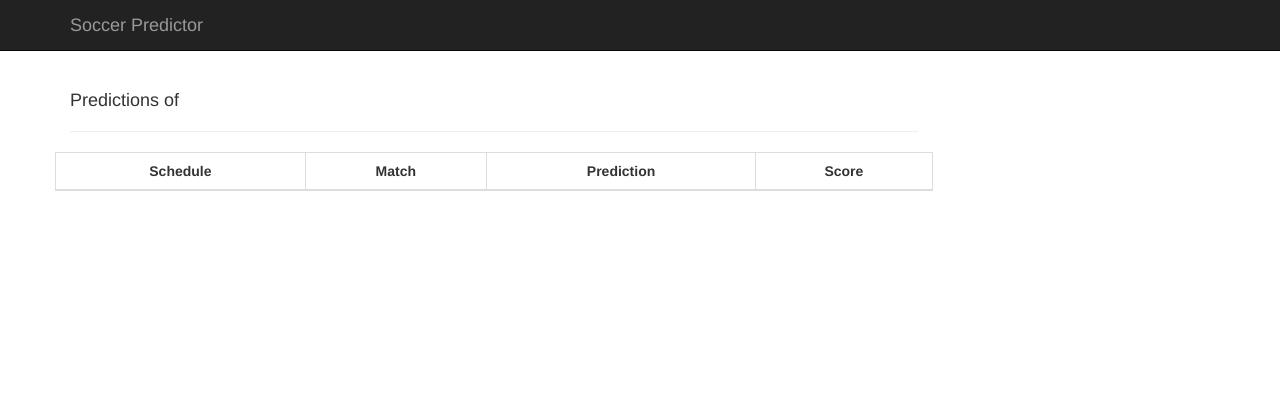
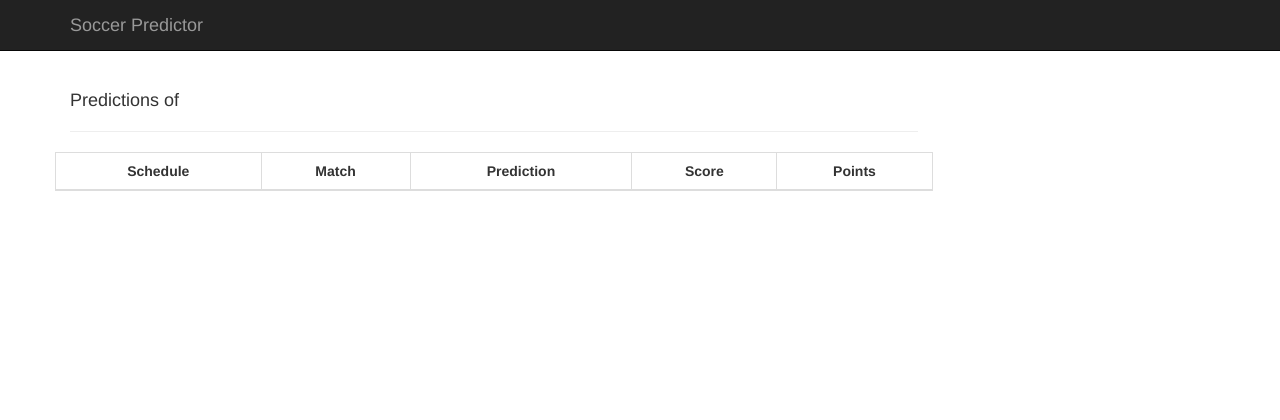
Before and after one commit to odolshinu/football_predictor, a Django app: template football/templates/predictions.html in a window 1280 px wide. Shown: the top 420 px of the page. Run offline with Django 3.2, Linux system fonts and the light colour scheme; the template is opened without the code that fills it, so the values that code supplies are empty; some libraries are stand-ins or nearby versions.

Commit message:
other users prediction points shown

```diff
--- a/football/templates/predictions.html
+++ b/football/templates/predictions.html
@@ -1,4 +1,5 @@
 {% extends "base.html" %}
+{% load football_tags %}
 {% block content %}
 <table class="table table-bordered">
 	<thead>
@@ -7,6 +8,7 @@
 			<th><center>Match</center></th>
 			<th><center>Prediction</center></th>
 			<th><center>Score</center></th>
+			<th><center>Points</center></th>
 		</tr>
 	</thead>
 	<tbody>
@@ -24,6 +26,9 @@
 				<td>
 					<center>{{ prediction.score }}</center>
 				</td>
+				<td>
+					<center>{% get_prediction_points prediction %}</center>
+				</td>
 			</tr>
 		{% endfor %}
 	</tbody>
```
